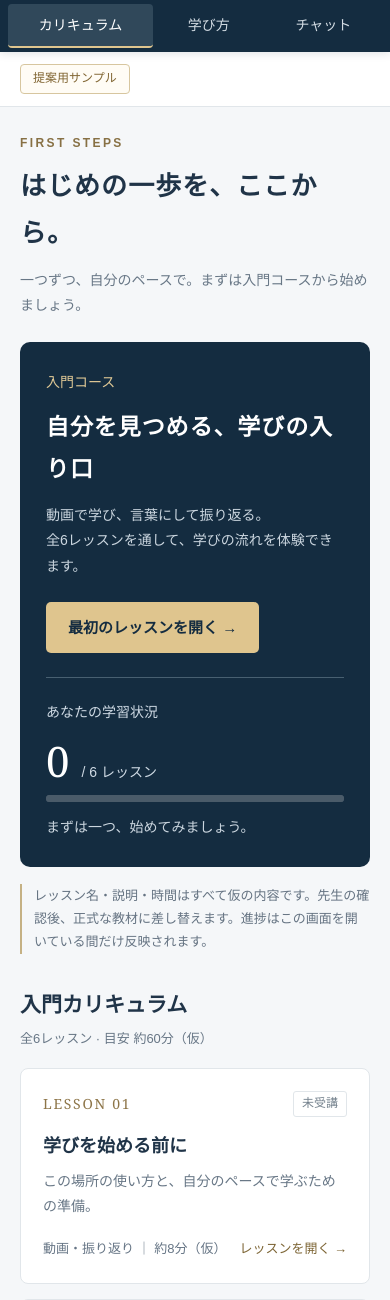
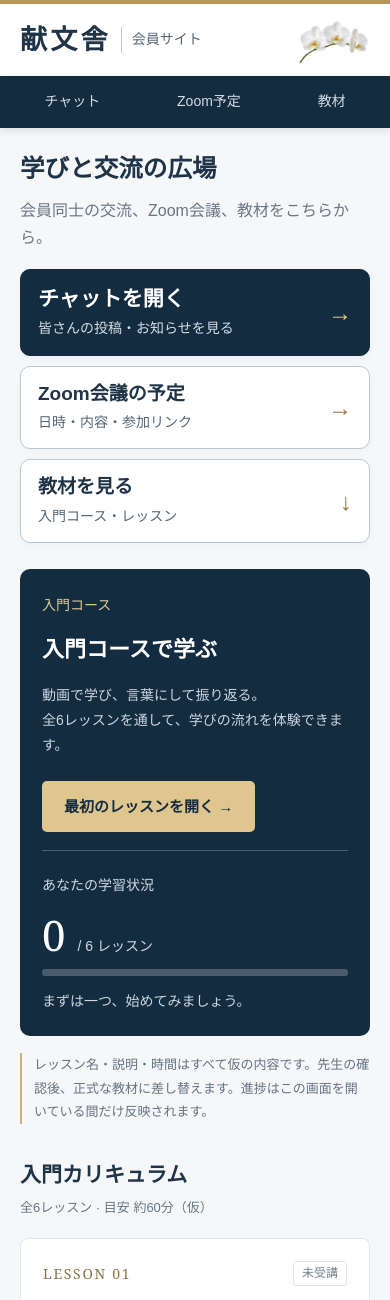
Before and after one commit to 810eigo-droid/ku-fudo, a PHP site: page / in a window 390 px wide. Shown: the top 1300 px of the page. Run offline with PHP 8.4, Linux system fonts and the light colour scheme.

Commit message:
Clarify mobile member-site entrance with orchid branding and primary links

```diff
--- a/ku-fudo-demo/index.html
+++ b/ku-fudo-demo/index.html
@@ -1,8 +1,9 @@
 <!doctype html>
-<html lang="ja"><head><meta charset="utf-8"><meta name="viewport" content="width=device-width,initial-scale=1"><meta name="robots" content="noindex,nofollow"><title>献文舎｜学びの広場・提案サンプル</title><link rel="stylesheet" href="style.css?v=20260909-nav"></head>
-<body><aside class="sidebar"><a class="brand" href="#">献文舎<span>KEMBUNSHA</span></a><div class="side-label">会員の学びの広場</div><nav aria-label="メインメニュー"><a class="active" href="#curriculum"><span class="nav-long">▤　入門カリキュラム</span><span class="nav-short">カリキュラム</span></a><a href="#guide"><span class="nav-long">◎　学び方のご案内</span><span class="nav-short">学び方</span></a><a href="https://taf-design.com/ku-fudo-chat/"><span class="nav-long">▦　会員チャット</span><span class="nav-short">チャット</span></a></nav><div class="side-bottom"><div class="avatar">見</div><div>見学用アカウント<small>体験サンプル</small></div></div></aside>
-<div class="workspace"><header><span>学びの広場 <span class="slash">/</span> 入門カリキュラム</span><span class="sample">提案用サンプル</span></header><main><div class="heading"><div><p class="eyebrow">FIRST STEPS</p><h1>はじめの一歩を、ここから。</h1><p class="lead">一つずつ、自分のペースで。まずは入門コースから始めましょう。</p></div><span class="course-tag">新しく入会された方へ</span></div>
-<section class="intro" id="guide"><div><span class="intro-label">入門コース</span><h2>自分を見つめる、学びの入り口</h2><p>動画で学び、言葉にして振り返る。<br>全6レッスンを通して、学びの流れを体験できます。</p><button id="continue" class="primary">最初のレッスンを開く <span>→</span></button></div><div class="progress-box"><span>あなたの学習状況</span><div class="numbers"><b id="count">0</b><span>/ 6 レッスン</span></div><progress id="progress" max="6" value="0"></progress><p id="progress-note">まずは一つ、始めてみましょう。</p></div></section>
+<html lang="ja"><head><meta charset="utf-8"><meta name="viewport" content="width=device-width,initial-scale=1"><meta name="robots" content="noindex,nofollow"><title>献文舎｜会員の学びと交流の広場</title><link rel="stylesheet" href="style.css?v=20260909-entrance"></head>
+<body><div class="mobile-identity"><a href="./index.html">献文舎</a><span>会員サイト</span><img class="orchid-mark" src="orchid.webp" width="72" height="48" alt="" decoding="async"></div><aside class="sidebar"><a class="brand" href="#">献文舎<span>KEMBUNSHA</span></a><div class="side-label">会員の学びの広場</div><nav aria-label="メインメニュー"><a href="https://taf-design.com/ku-fudo-chat/"><span class="nav-long">会員チャット</span><span class="nav-short">チャット</span></a><a href="https://taf-design.com/ku-fudo-chat/#zoom-schedule"><span class="nav-long">Zoom会議の予定</span><span class="nav-short">Zoom予定</span></a><a href="#curriculum"><span class="nav-long">入門カリキュラム</span><span class="nav-short">教材</span></a></nav></aside>
+<div class="workspace"><header><span class="desktop-identity">献文舎 <span class="slash">/</span> 会員サイト</span><img class="orchid-mark" src="orchid.webp" width="108" height="64" alt="" decoding="async"></header><main><div class="heading entrance-heading"><div><h1>学びと交流の広場</h1><p class="lead">会員同士の交流、Zoom会議、教材をこちらから。</p></div></div>
+<section class="entrance-links" aria-label="利用したい内容を選ぶ"><a class="entrance-link entrance-chat" href="https://taf-design.com/ku-fudo-chat/"><div><strong>チャットを開く</strong><span>皆さんの投稿・お知らせを見る</span></div><span class="entrance-arrow" aria-hidden="true">→</span></a><a class="entrance-link" href="https://taf-design.com/ku-fudo-chat/#zoom-schedule"><div><strong>Zoom会議の予定</strong><span>日時・内容・参加リンク</span></div><span class="entrance-arrow" aria-hidden="true">→</span></a><a class="entrance-link" href="#curriculum"><div><strong>教材を見る</strong><span>入門コース・レッスン</span></div><span class="entrance-arrow" aria-hidden="true">↓</span></a></section>
+<section class="intro" id="guide"><div><span class="intro-label">入門コース</span><h2>入門コースで学ぶ</h2><p>動画で学び、言葉にして振り返る。<br>全6レッスンを通して、学びの流れを体験できます。</p><button id="continue" class="primary">最初のレッスンを開く <span>→</span></button></div><div class="progress-box"><span>あなたの学習状況</span><div class="numbers"><b id="count">0</b><span>/ 6 レッスン</span></div><progress id="progress" max="6" value="0"></progress><p id="progress-note">まずは一つ、始めてみましょう。</p></div></section>
 <div class="demo-note">レッスン名・説明・時間はすべて仮の内容です。先生の確認後、正式な教材に差し替えます。進捗はこの画面を開いている間だけ反映されます。</div>
 <section id="curriculum"><div class="section-head"><h2>入門カリキュラム</h2><span>全6レッスン · 目安 約60分（仮）</span></div><div class="lessons" id="lessons"></div></section>
 <section class="bottom-grid"><article id="notice" class="notice"><span class="eyebrow">COMMUNITY</span><h2>お知らせ・会員チャット</h2><p>Zoomの開催案内や、会員同士の気づき・質問はこちらから。</p><a class="primary" href="https://taf-design.com/ku-fudo-chat/">会員チャットを開く <span aria-hidden="true">→</span></a><p>ご自身の会員アカウントでログインしてください。</p><div class="event"><div><b>全体チャット</b><small>一般会員を含む、すべての会員の交流・お知らせ</small><b>理事＆理事候補チャット</b><small>理事・理事候補・管理者のみが利用できます</small></div></div></article><article class="guide"><h2>学びを進める3つのステップ</h2><ol><li>レッスンを開いて、テーマを確認</li><li>動画を視聴して、気づきを整理</li><li>「学習を完了する」で次の一歩へ</li></ol></article></section><footer>献文舎 学びの広場 <span>構成確認用サンプル · 正式な講座ではありません</span></footer></main></div>
--- a/ku-fudo-demo/style.css
+++ b/ku-fudo-demo/style.css
@@ -23,3 +23,43 @@ footer{padding-bottom:65px}
  .back-to-top{right:12px;bottom:calc(12px + env(safe-area-inset-bottom,0px));width:44px;height:44px}
 }
 @media(prefers-reduced-motion:reduce){html{scroll-behavior:auto}.lesson{transition:none}}
+
+
+/* A clear member-site entrance; only the compact menu stays fixed on phones. */
+.mobile-identity{display:none}
+.desktop-identity{font-size:16px;font-weight:700}
+.entrance-heading{margin-bottom:22px}
+.entrance-heading h1{font-family:inherit;font-size:32px;line-height:1.4;letter-spacing:0}
+.entrance-heading .lead{font-size:16px;margin-top:10px}
+.entrance-links{display:grid;grid-template-columns:1.2fr 1fr 1fr;gap:14px;margin-bottom:32px}
+.entrance-link{display:flex;align-items:center;justify-content:space-between;gap:12px;min-width:0;padding:24px 20px;border:1px solid #bac7d0;border-radius:10px;background:white;box-shadow:0 3px 10px #142c4008}
+.entrance-link strong{display:block;font-size:19px;line-height:1.5}
+.entrance-link div>span{display:block;color:#536676;font-size:14px;margin-top:6px}
+.entrance-link:hover{border-color:#957840;background:#fcfaf5}
+.entrance-chat{background:var(--navy);border-color:var(--navy);color:white}
+.entrance-chat div>span{color:#d4dee5}
+.entrance-chat:hover{background:#263f53}
+.entrance-arrow{font-size:24px;color:#96773b;flex-shrink:0}
+.entrance-chat .entrance-arrow{color:#dfc58e}
+@media(min-width:721px) and (max-width:1100px){.entrance-links{grid-template-columns:1fr 1fr}.entrance-chat{grid-column:1/-1}}
+@media(max-width:720px){
+ .mobile-identity{display:flex;align-items:center;gap:14px;background:white;padding:12px 20px;border-top:4px solid var(--gold)}
+ .mobile-identity>a{font-family:serif;font-size:27px;font-weight:700;letter-spacing:.12em;line-height:1.5}
+ .mobile-identity>span{font-size:14px;color:#536676;border-left:1px solid #bdc8d0;padding-left:14px}
+ .workspace>header{display:none}
+ main{padding:23px 20px}
+ .entrance-heading{margin-bottom:18px}
+ .entrance-heading h1{font-size:clamp(1.375rem,6.3vw,1.75rem);line-height:1.45}
+ .entrance-heading .lead{font-size:16px;line-height:1.7;margin-top:8px}
+ .entrance-links{grid-template-columns:1fr;gap:10px;margin-bottom:26px}
+ .entrance-link{padding:13px 17px;min-height:76px}
+ .entrance-link strong{font-size:19px}
+ .entrance-link div>span{font-size:14px;margin-top:2px}
+ .entrance-chat strong{font-size:21px}
+ .intro{padding:22px;gap:18px}
+ .intro h2{font-family:inherit;font-size:22px;letter-spacing:0}
+}
+
+.orchid-mark{object-fit:contain;flex-shrink:0}
+.workspace>header{padding-top:8px;padding-bottom:8px}
+@media(max-width:720px){.mobile-identity{gap:10px}.mobile-identity .orchid-mark{margin-left:auto;width:72px;height:48px}.mobile-identity>span{padding-left:10px}}
```
Also changed, not shown: ku-fudo-demo/orchid.webp (added).
